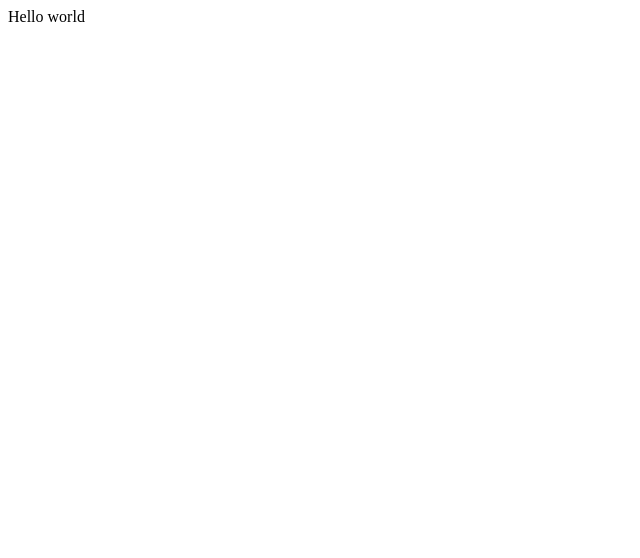
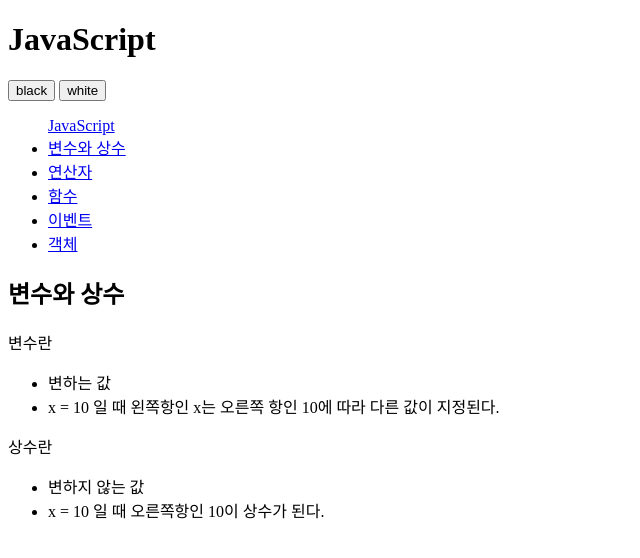
Before and after one commit to parkjinho/opentutorials-park, a plain HTML site: page index.html in a window 1280 px wide. Shown: the whole page, without its empty margins (0-640 px from the left). Drawn offline with Linux system fonts and the light colour scheme.

Commit message:
add html

```diff
--- a/index.html
+++ b/index.html
@@ -1,24 +1,66 @@
 <!DOCTYPE html>
-<html lang="en">
+<html>
 	<head>
 		<meta charset="utf-8" />
+	</head>
+	<body id="body">
+		<div>
+			<header>
+				<h1>JavaScript</h1>
+			</header>
+			<div id="toolbar">
+				<input type="button" value="black" />
+				<input type="button" value="white" />
+			</div>
+			<nav>
+				<ul>
 
-		<!-- Always force latest IE rendering engine (even in intranet) & Chrome Frame
-		Remove this if you use the .htaccess -->
-		<meta http-equiv="X-UA-Compatible" content="IE=edge,chrome=1" />
+						<a href="http://opentutorials.org/course/49/17">JavaScript</a>
 
-		<title>index</title>
-		<meta name="description" content="" />
-		<meta name="author" content="park" />
-
-		<meta name="viewport" content="width=device-width; initial-scale=1.0" />
-
-		<!-- Replace favicon.ico & apple-touch-icon.png in the root of your domain and delete these references -->
-		<link rel="shortcut icon" href="/favicon.ico" />
-		<link rel="apple-touch-icon" href="/apple-touch-icon.png" />
-	</head>
-
-	<body>
-		Hello world
+					<li>
+						<a href="http://opentutorials.org/course/49/16">변수와 상수</a>
+					</li>
+					<li>
+						<a href="http://opentutorials.org/course/49/18">연산자</a>
+					</li>
+					<li>
+						<a href="http://opentutorials.org/course/49/19">함수</a>
+					</li>
+					<li>
+						<a href="http://opentutorials.org/course/49/20">이벤트</a>
+					</li>
+					<li>
+						<a href="http://opentutorials.org/course/49/21">객체</a>
+					</li>
+				</ul>
+			</nav>
+			<article>
+				<h2>변수와 상수</h2>
+				<div>
+					<p>
+						변수란
+					</p>
+					<ul>
+						<li>
+							변하는 값
+						</li>
+						<li>
+							x = 10 일 때 왼쪽항인 x는 오른쪽 항인 10에 따라 다른 값이 지정된다.
+						</li>
+					</ul>
+					<p>
+						상수란
+					</p>
+					<ul>
+						<li>
+							변하지 않는 값
+						</li>
+						<li>
+							x = 10 일 때 오른쪽항인 10이 상수가 된다.
+						</li>
+					</ul>
+				</div>
+			</article>
+		</div>
 	</body>
 </html>
```
